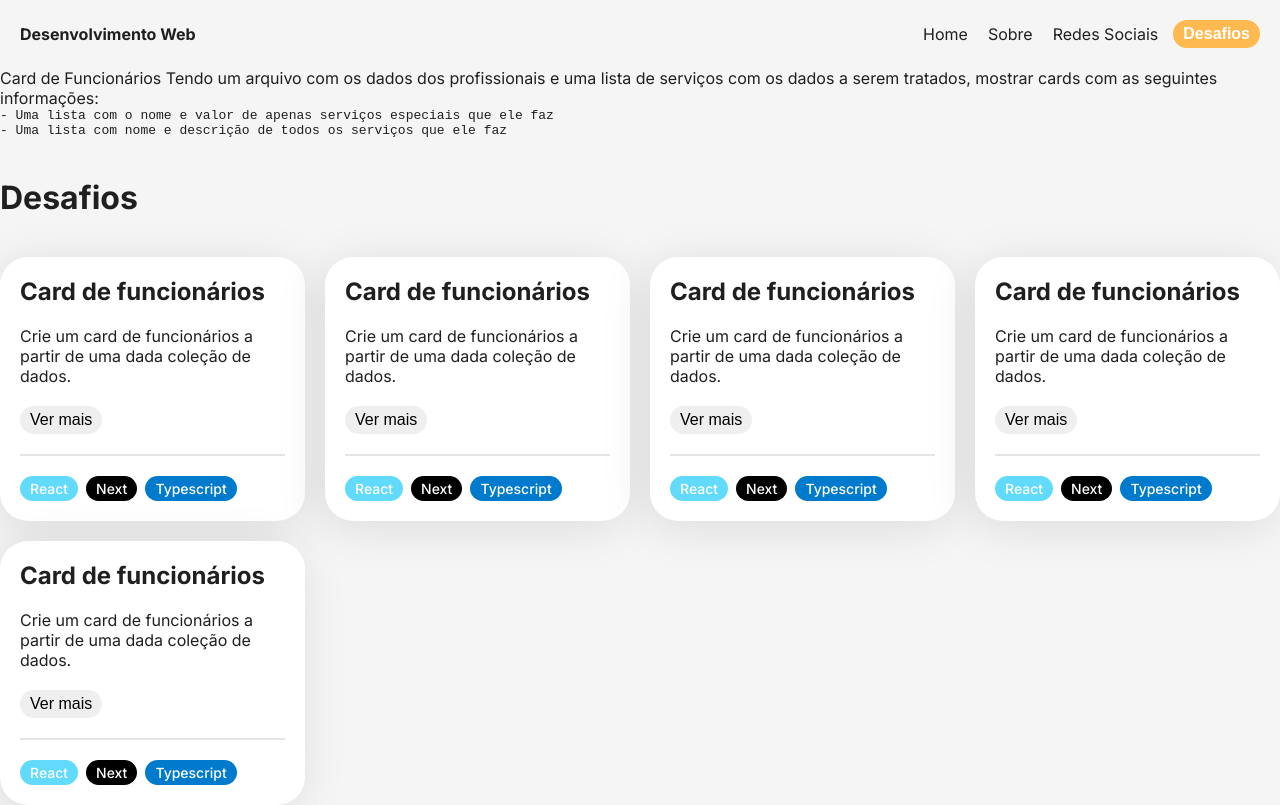
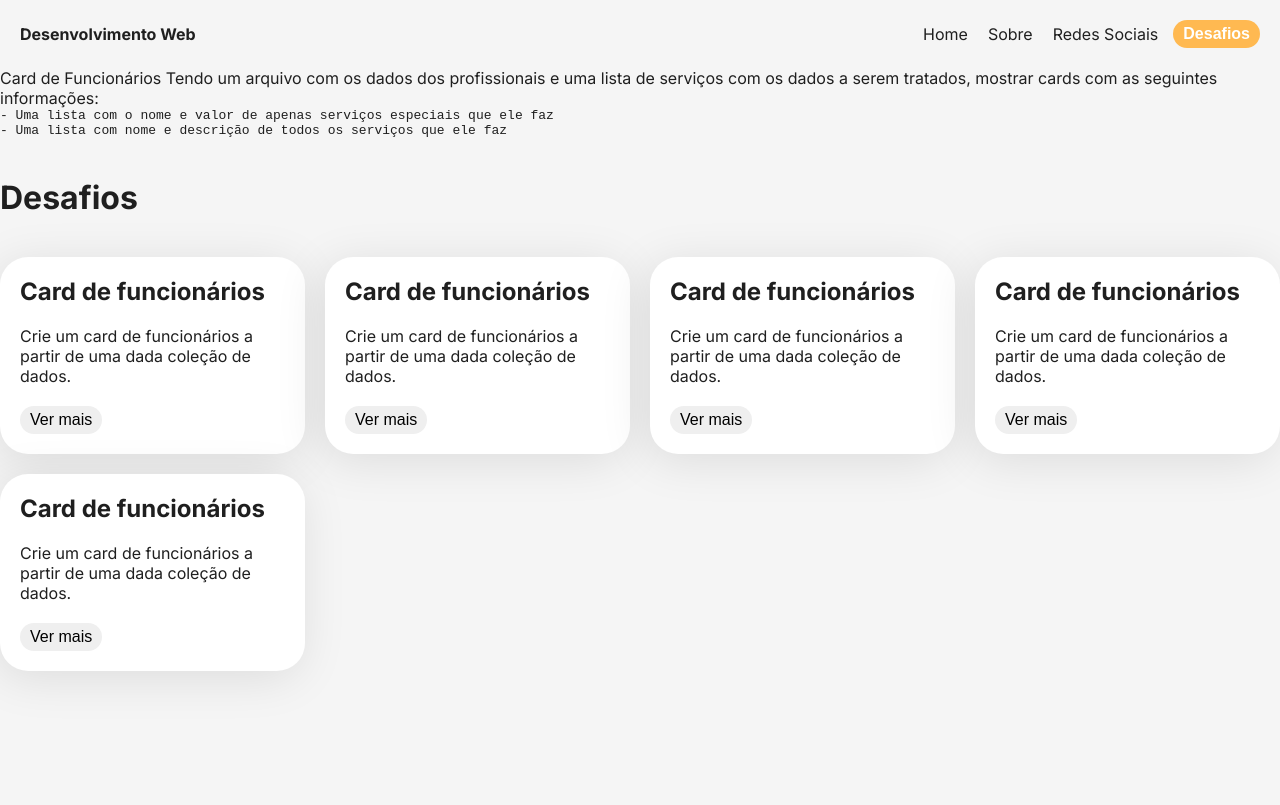
Before and after one commit to DevsGenteBoa/desenvolvimento-web-oficial, a Next.js app: page /desafios in a window 1280 px wide. Built offline with nearby package versions, Linux system fonts and the light colour scheme.

Commit message:
removendo tags temporariamente por causa das cores

```diff
--- a/src/components/cards/desafio-card.tsx
+++ b/src/components/cards/desafio-card.tsx
@@ -20,14 +20,14 @@ export const DesafioCard = ({ desafio }: { desafio: Desafio }) => {
         <ReadMore>
           <Button variant="tertiary">Ver mais</Button>
         </ReadMore>
-        <hr />
+        {/* <hr />
         <Tags>
           {desafio.tags?.map((tag) => (
             <Tag color={tag.color} bg={tag.bg}>
               <span>{tag.label}</span>
             </Tag>
           ))}
-        </Tags>
+        </Tags> */}
       </Content>
     </Card>
   );
```
